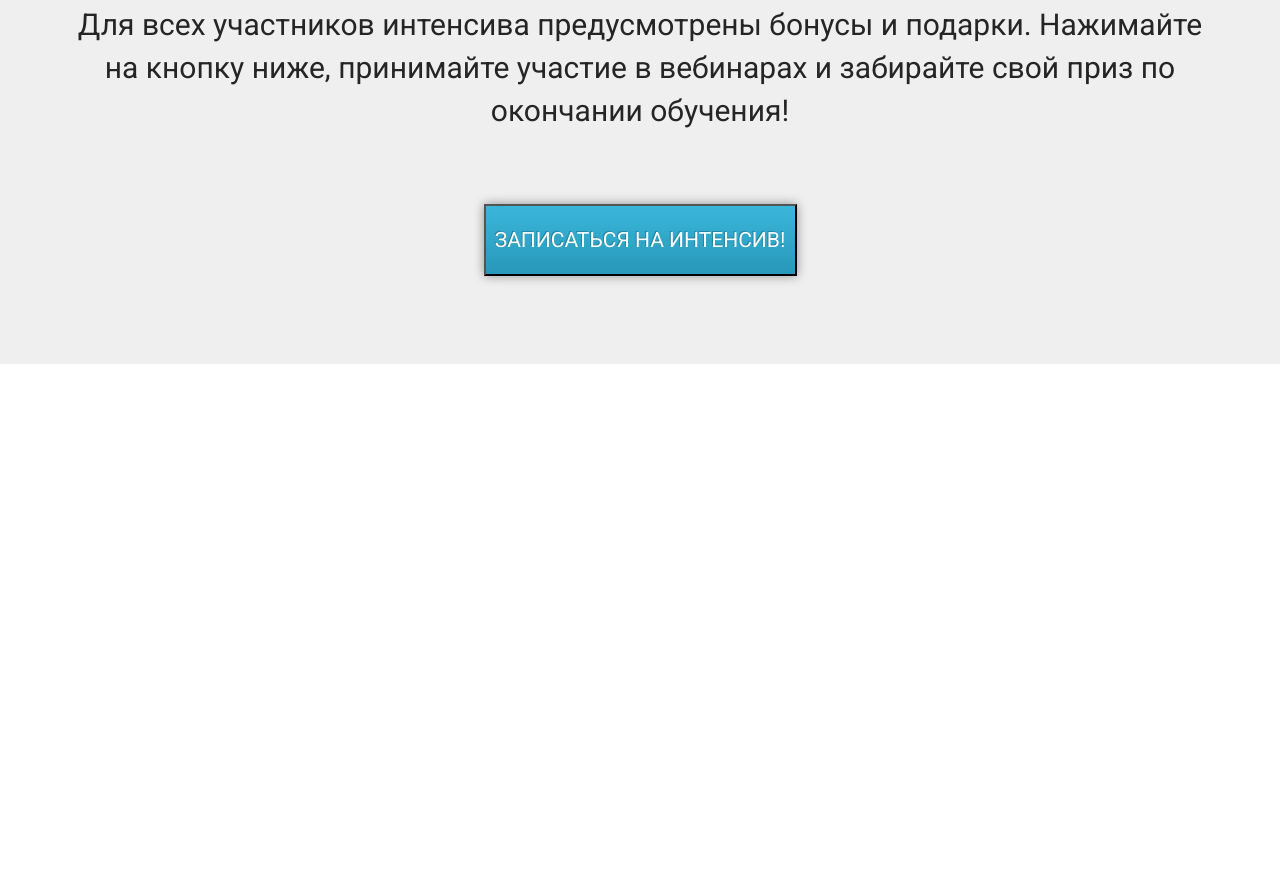
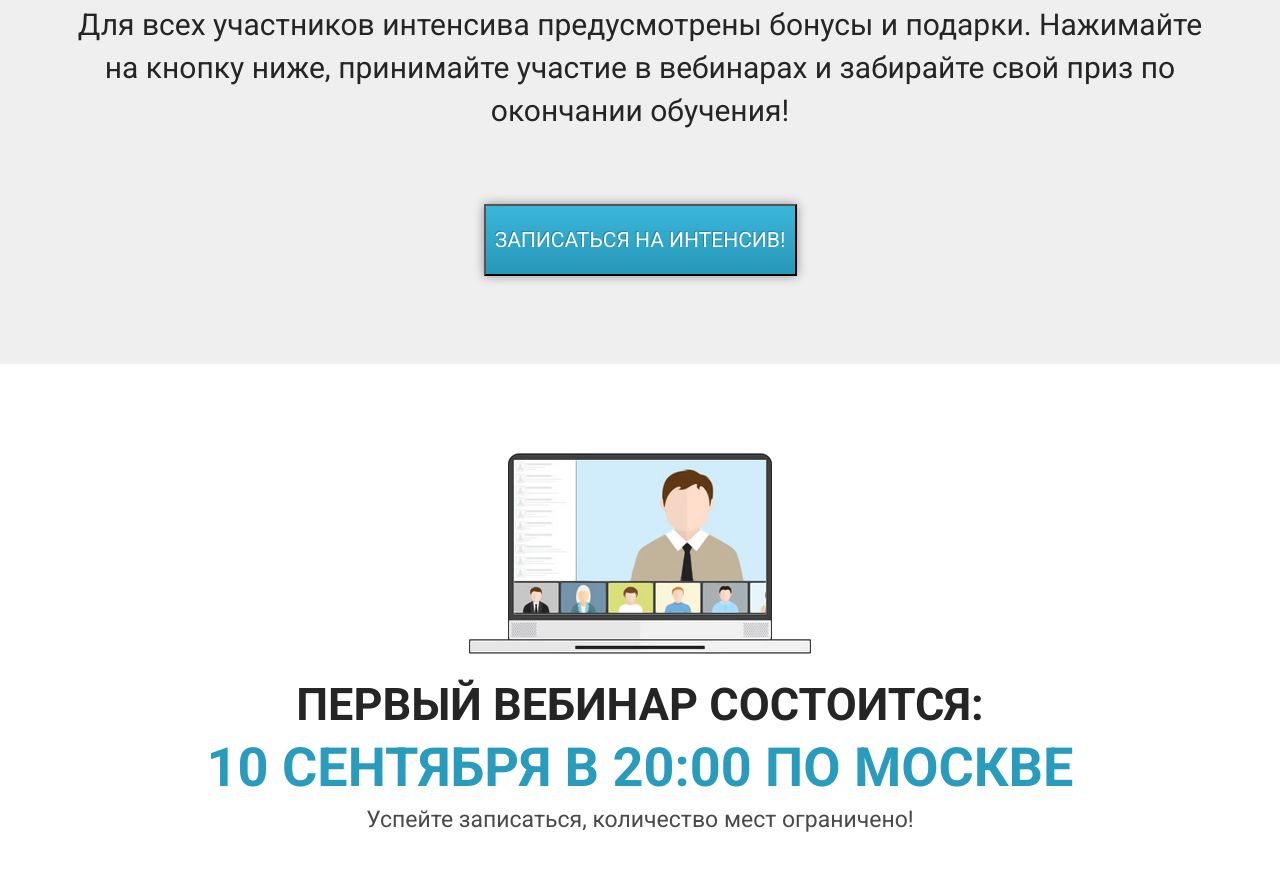
Before and after one commit to DarynaKorotych/Wordpress-intensive, a plain HTML site: page index.html in a window 1280 px wide. Shown: the part 2721-3603 px from the top of the page. Before the commit the page ends 3085 px from the top, so only its background shows below. Drawn offline with Linux system fonts and the light colour scheme.

Commit message:
Created section "first"

```diff
--- a/css/style.css
+++ b/css/style.css
@@ -285,7 +285,7 @@ h2.title {
   padding: 88px 0 88px 0;
 }
 
-.gift_pic .gift_img{
+.gift_pic .gift_img {
   display: block;
   margin: 0 auto;
 }
@@ -302,3 +302,46 @@ h2.title {
   color: #252525;
 }
 /* ========================= */
+.first {
+  min-height: 511px;
+  padding: 89px 0 52px 0;
+}
+
+.first_pic .first_img {
+  display: block;
+  margin: 0 auto;
+}
+
+.first .first_web {
+  margin-top: 36px;
+  font-style: normal;
+  font-weight: 400;
+  font-size: 30px;
+  line-height: 30px;
+
+  text-align: center;
+  text-transform: uppercase;
+
+  color: #252525;
+}
+
+.first .first_date {
+  margin-top: 30px;
+  font-style: normal;
+  font-weight: 900;
+  font-size: 36px;
+  line-height: 36px;
+  text-align: center;
+  text-transform: uppercase;
+  color: #299cbd;
+}
+
+.first .first_text{
+  margin-top: 24px;
+  font-style: normal;
+font-weight: 400;
+font-size: 23px;
+line-height: 20px;
+text-align: center;
+color: #4A4A4A;
+}
--- a/index.html
+++ b/index.html
@@ -180,7 +180,7 @@
     <section class="gift">
       <div class="container">
         <div class="gift_pic">
-          <img src="./icons/gift.png" alt="gift" class="gift_img"/>
+          <img src="./icons/gift.png" alt="gift" class="gift_img" />
         </div>
         <div class="gift_text">
           Для всех участников интенсива предусмотрены бонусы и подарки.
@@ -190,6 +190,21 @@
         <button class="gift_btn">Записаться на интенсив!</button>
       </div>
     </section>
-
+    <section class="first">
+      <div class="container">
+        <div class="first_pic">
+          <img src="./img/first.png" alt="first" class="first_img" />
+        </div>
+        <div class="first_web">
+          <h2>Первый вебинар состоится:</h2>
+        </div>
+        <div class="first_date">
+          <h2>10 сентября в 20:00 по Москве</h2>
+        </div>
+        <div class="first_text">
+          Успейте записаться, количество мест ограничено!
+        </div>
+      </div>
+    </section>
   </body>
 </html>
```
